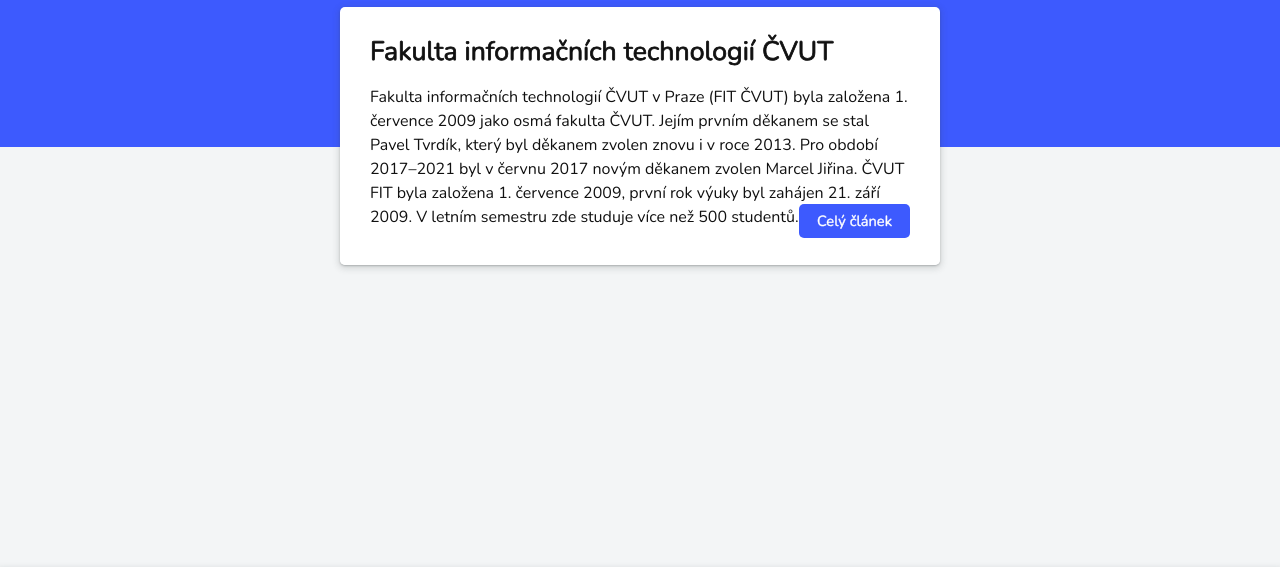
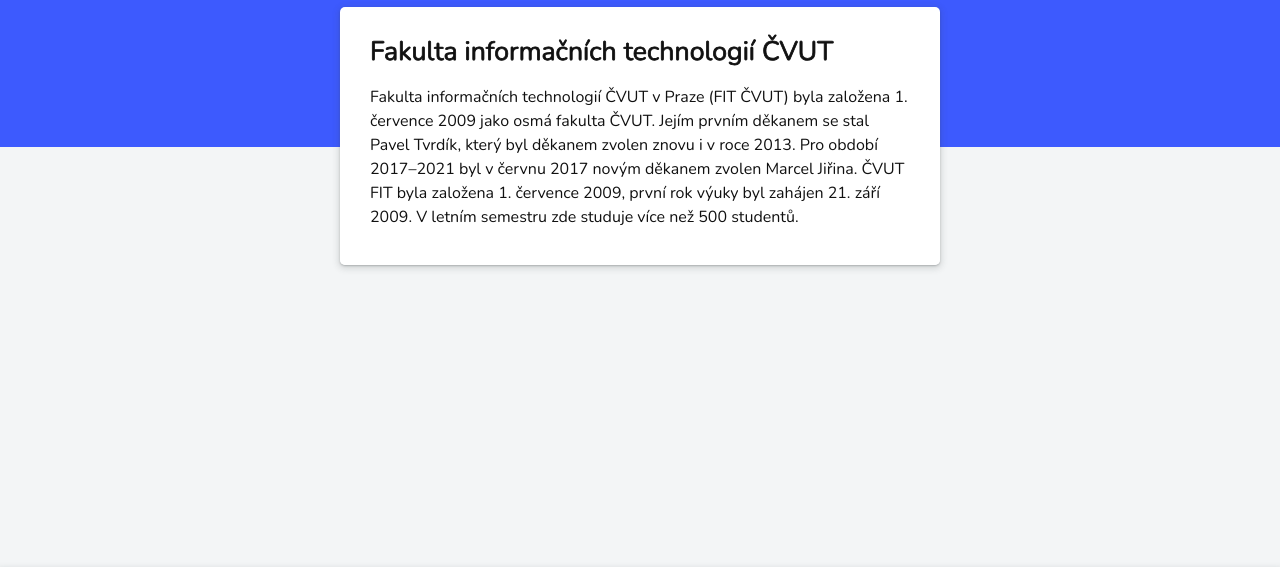
Before and after one commit to dominikfryc/dominikfryc.github.io, a plain HTML site: page contact.html in a window 1280 px wide. Shown: the part 113-680 px from the top of the page. Drawn offline with nearby package versions, Linux system fonts and the light colour scheme.

Commit message:
Initial commit

```diff
--- a/contact.html
+++ b/contact.html
@@ -78,7 +78,6 @@
                         zvolen Marcel Jiřina. ČVUT FIT byla založena 1. července 2009,
                         první rok výuky byl zahájen 21. září 2009. V letním semestru zde
                         studuje více než 500 studentů.</p>
-                    <a href="" class="button waves-effect waves-light">Celý článek</a>
                 </div>
             </article>
         </main>
```
